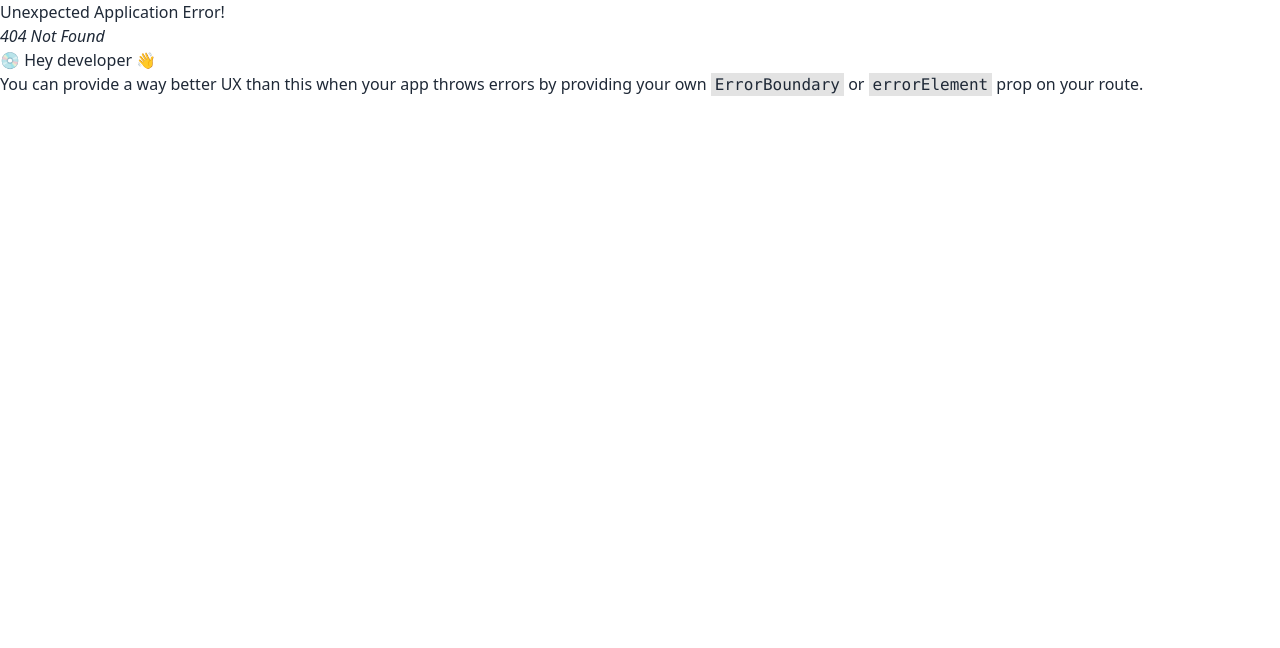
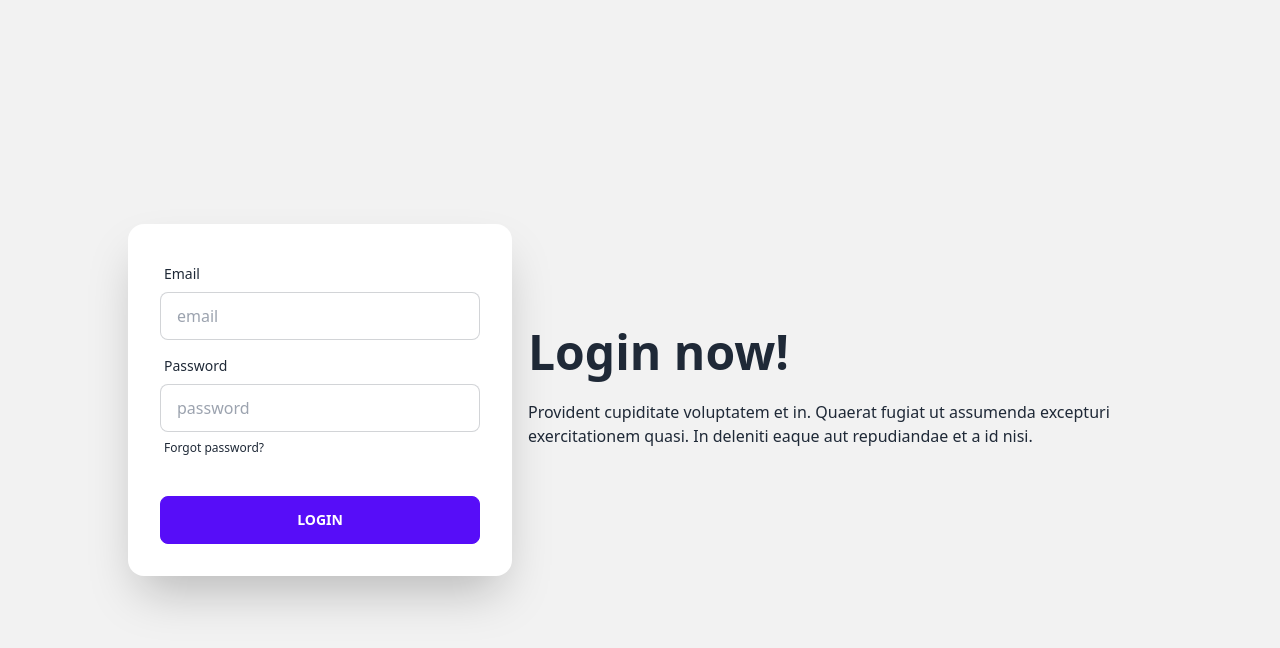
Before and after one commit to yeasinrafee/mern-restaurent, a React (Vite) app: page /login in a window 1280 px wide. Before the commit this address had no page. Shown: the top 648 px of the page. Built offline with nearby package versions, Linux system fonts and the light colour scheme.

Commit message:
Login page

```diff
--- a/src/Layout/Main.jsx
+++ b/src/Layout/Main.jsx
@@ -1,13 +1,16 @@
-import { Outlet } from "react-router-dom";
+import { Outlet, useLocation } from "react-router-dom";
 import Footer from "../pages/Sharec/Footer.jsx/Footer";
 import Navbar from "../pages/Sharec/Navbar/Navbar";
 
 const Main = () => {
+  const location = useLocation();
+  const isLogin = location.pathname.includes("login");
+
   return (
     <div>
-      <Navbar />
+      {isLogin || <Navbar />}
       <Outlet />
-      <Footer />
+      {isLogin || <Footer />}
     </div>
   );
 };
--- a/src/Routes/Routes.jsx
+++ b/src/Routes/Routes.jsx
@@ -3,6 +3,7 @@
 import Home from "../pages/Home/Home/Home";
 import Menu from "../pages/Menu/Menu/Menu";
 import Order from "../pages/Order/Order/Order";
+import Login from "../pages/Login/Login";
 
 const router = createBrowserRouter([
   {
@@ -21,6 +22,10 @@
         path: "order/:category",
         element: <Order />,
       },
+      {
+        path: "login",
+        element: <Login />,
+      },
     ],
   },
 ]);
--- a/src/hooks/useMenu.jsx
+++ b/src/hooks/useMenu.jsx
@@ -4,7 +4,7 @@
   const [menu, setMenu] = useState([]);
   const [loading, setLoading] = useState(true);
   useEffect(() => {
-    fetch("./menu.json")
+    fetch("http://localhost:5000/menu")
       .then((res) => res.json())
       .then((data) => {
         setMenu(data);
--- a/src/pages/Home/Testimonials/Testimonials.jsx
+++ b/src/pages/Home/Testimonials/Testimonials.jsx
@@ -14,7 +14,7 @@
   const [reviews, setReviews] = useState([]);
 
   useEffect(() => {
-    fetch("reviews.json")
+    fetch("http://localhost:5000/reviews")
       .then((res) => res.json())
       .then((data) => setReviews(data));
   }, []);
--- /dev/null
+++ b/src/pages/Login/Login.jsx
@@ -0,0 +1,59 @@
+const Login = () => {
+  const handleSubmit = (e) => {
+    e.preventDefault();
+    const form = e.target;
+    const email = form.email.value;
+    const password = form.password.value;
+    console.log(email, password);
+  };
+  return (
+    <div className="hero min-h-screen bg-base-200">
+      <div className="hero-content flex-col lg:flex-row-reverse">
+        <div className="text-center w-1/2 lg:text-left">
+          <h1 className="text-5xl font-bold">Login now!</h1>
+          <p className="py-6">
+            Provident cupiditate voluptatem et in. Quaerat fugiat ut assumenda
+            excepturi exercitationem quasi. In deleniti eaque aut repudiandae et
+            a id nisi.
+          </p>
+        </div>
+        <div className="card md:w-1/2 max-w-sm shadow-2xl bg-base-100">
+          <form onSubmit={handleSubmit} className="card-body">
+            <div className="form-control">
+              <label className="label">
+                <span className="label-text">Email</span>
+              </label>
+              <input
+                type="email"
+                name="email"
+                placeholder="email"
+                className="input input-bordered"
+              />
+            </div>
+            <div className="form-control">
+              <label className="label">
+                <span className="label-text">Password</span>
+              </label>
+              <input
+                type="password"
+                name="password"
+                placeholder="password"
+                className="input input-bordered"
+              />
+              <label className="label">
+                <a href="#" className="label-text-alt link link-hover">
+                  Forgot password?
+                </a>
+              </label>
+            </div>
+            <div className="form-control mt-6">
+              <input className="btn btn-primary" type="submit" value="Login" />
+            </div>
+          </form>
+        </div>
+      </div>
+    </div>
+  );
+};
+
+export default Login;
--- a/src/pages/Sharec/Navbar/Navbar.jsx
+++ b/src/pages/Sharec/Navbar/Navbar.jsx
@@ -11,6 +11,9 @@
       </li>
       <li>
         <Link to="/order/salad">Order Food</Link>
+      </li>
+      <li>
+        <Link to="/login">Login</Link>
       </li>
     </>
   );
```
